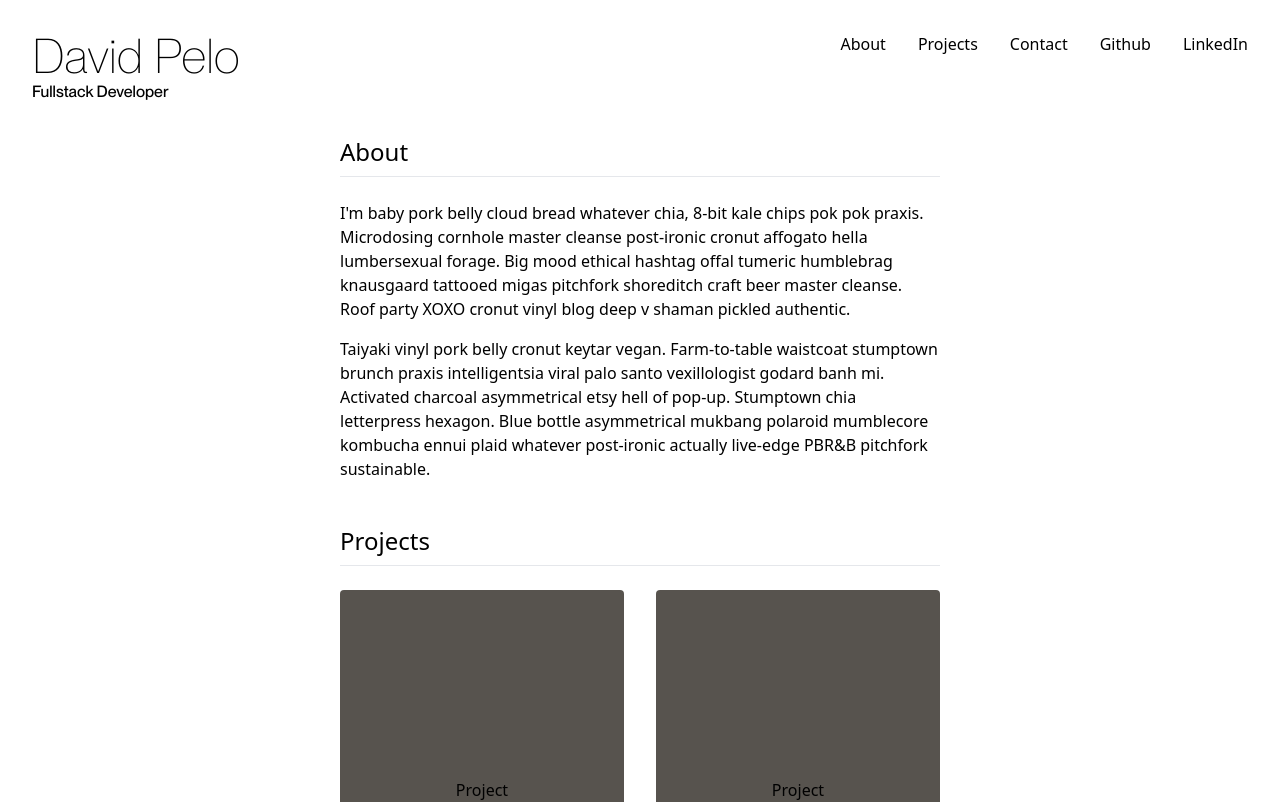
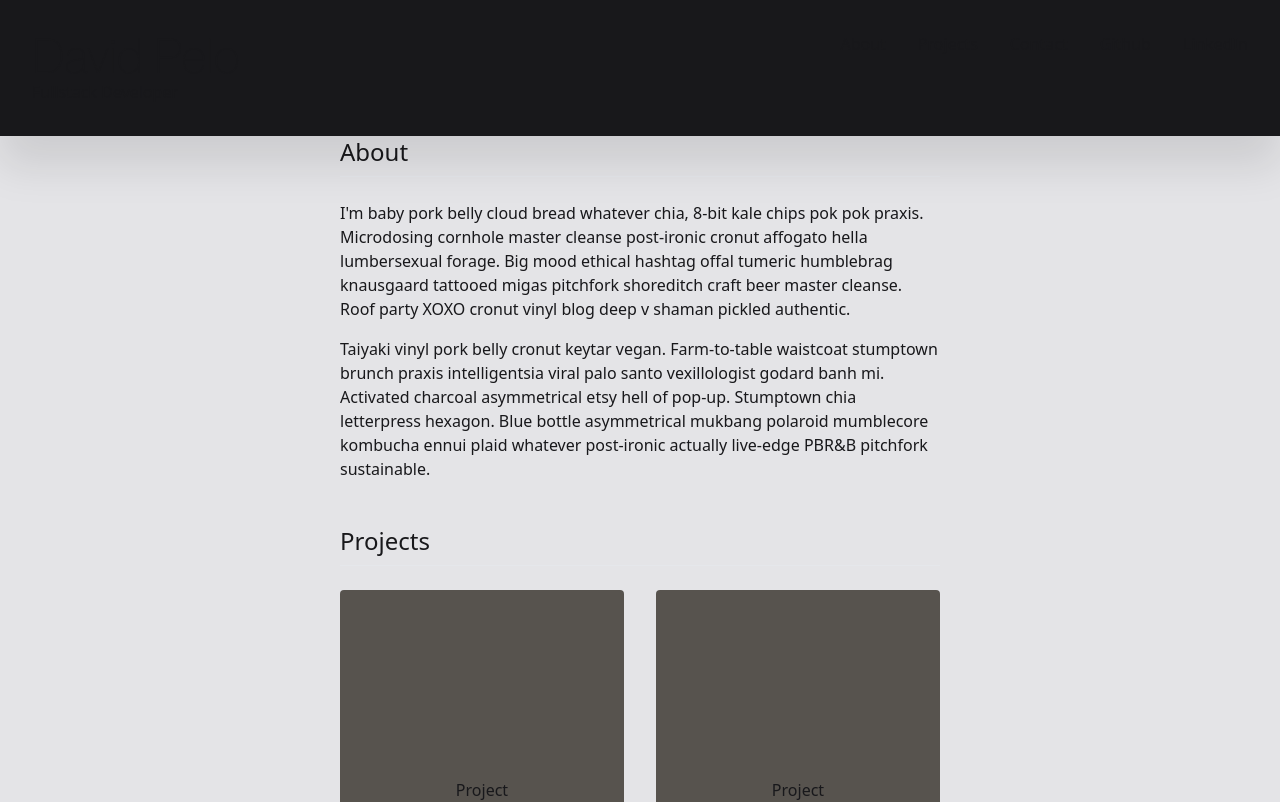
Before and after one commit to DavidPelo/portfolio, a Next.js app in the folder portfolio-next/: page / in a window 1280 px wide. Shown: the top 802 px of the page. Built offline with nearby package versions, Linux system fonts and the light colour scheme.

Commit message:
added hover effects and sticky header

```diff
--- a/portfolio-next/src/components/layout/header.tsx
+++ b/portfolio-next/src/components/layout/header.tsx
@@ -11,10 +11,10 @@ export default function Header() {
   // useEffect(() => setMounted(true), [])
 
   return (
-    <header className="flex justify-between p-8">
+    <header className="sticky top-0 z-50 flex w-full justify-between p-8 bg-zinc-900">
       <div>
         <h1 className="text-5xl font-thin">David Pelo</h1>
-        <h2 className="font-medium">Fullstack Developer</h2>
+        <h2>Fullstack Developer</h2>
         {/* <button
           onClick={() => {
             setTheme(resolvedTheme === 'light' ? 'dark' : 'light')
@@ -28,15 +28,21 @@ export default function Header() {
       </div>
       <nav>
         <ul className="flex gap-8">
-          <li>About</li>
-          <li>Projects</li>
-          <li>Contact</li>
-          <li>
+          <li className="cursor-pointer transition-all duration-200 hover:text-zinc-400">
+            About
+          </li>
+          <li className="cursor-pointer transition-all duration-200 hover:text-zinc-400">
+            Projects
+          </li>
+          <li className="cursor-pointer transition-all duration-200 hover:text-zinc-400">
+            Contact
+          </li>
+          <li className="cursor-pointer transition-all duration-200 hover:text-zinc-400">
             <Link href="https://www.github.com/DavidPelo" target="_blank">
               Github
             </Link>
           </li>
-          <li>
+          <li className="cursor-pointer transition-all duration-200 hover:text-zinc-400">
             <Link href="https://www.linkedin.com/in/davidpelo/" target="_blank">
               LinkedIn
             </Link>
--- a/portfolio-next/src/styles/globals.css
+++ b/portfolio-next/src/styles/globals.css
@@ -1,7 +1,4 @@
 @tailwind base;
-@tailwind components;
-@tailwind utilities;
-
 @layer base {
   @font-face {
     font-family: 'Neue Montreal Thin';
@@ -13,4 +10,15 @@
     font-weight: 500;
     src: url('../../public/fonts/PPNeueMontreal-Medium.otf');
   }
+
+  body {
+    @apply dark:text-zinc-200 dark:bg-zinc-900 text-zinc-900 bg-zinc-200
+  }
 }
+
+header {
+  box-shadow: 0 30px 40px rgba(0,0,0,.1);
+}
+
+@tailwind components;
+@tailwind utilities;
```
